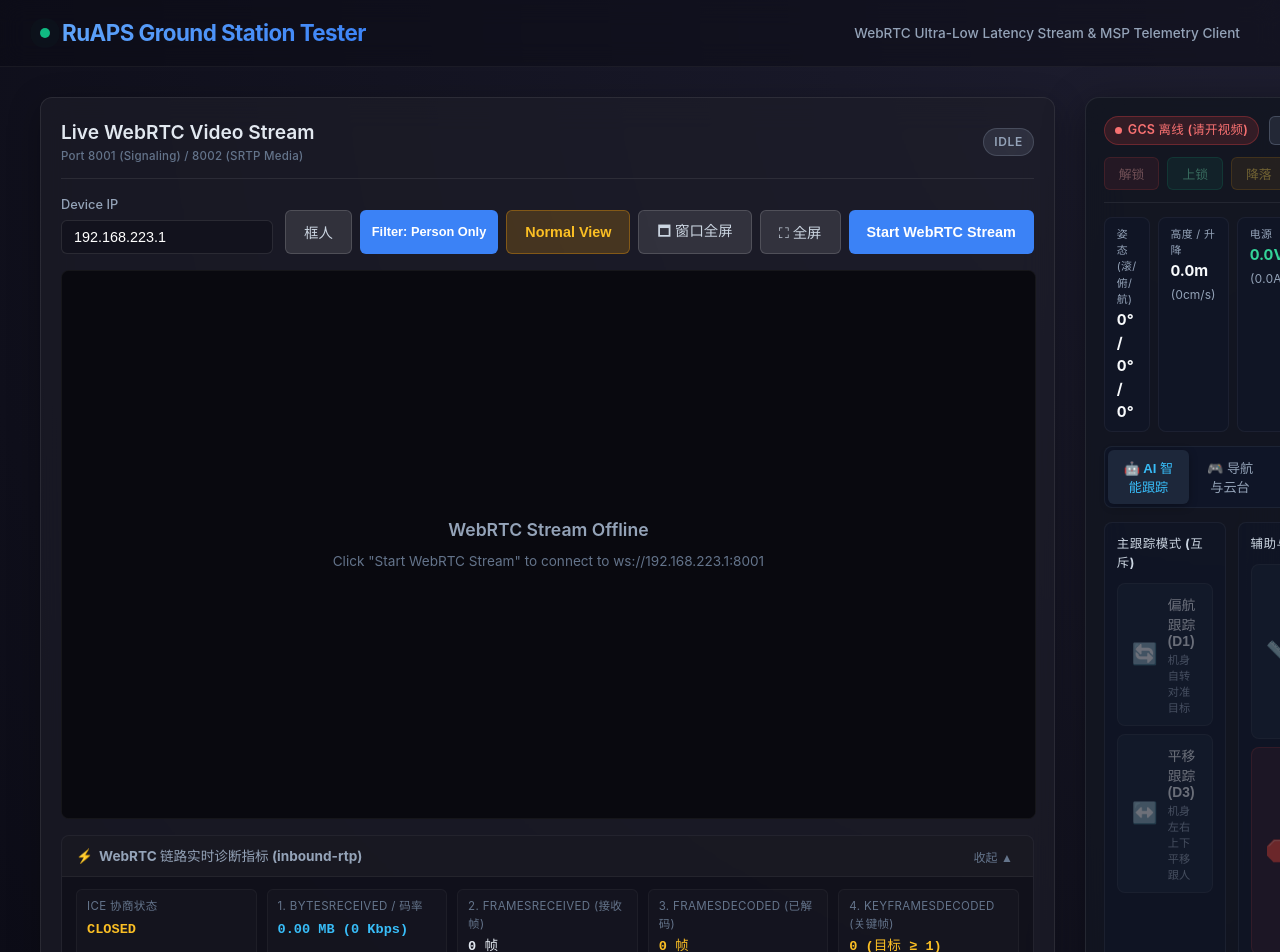
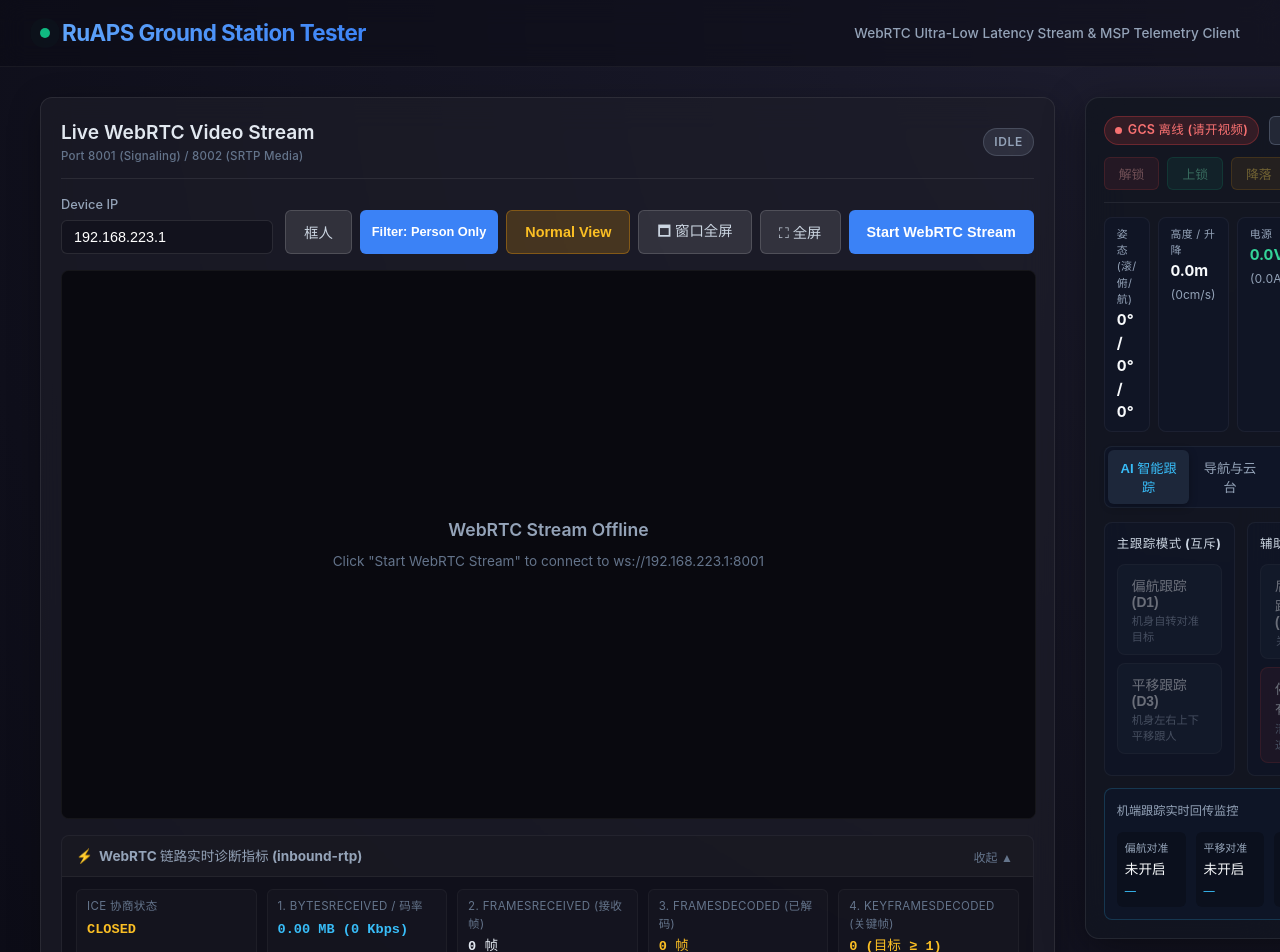
Before and after one commit to JTZY-org/RuGroundStation, a React (Vite) app: page / in a window 1280 px wide. Shown: the top 952 px of the page. Built offline with nearby package versions, Linux system fonts and the light colour scheme.

Commit message:
remove emoji

```diff
--- a/src/components/MspDashboard.jsx
+++ b/src/components/MspDashboard.jsx
@@ -444,7 +444,7 @@ export function MspDashboard({ onYoloBoxUpdate, streamConnected, rtspConnected,
             {isConnected ? 'GCS 链路正常' : 'GCS 离线 (请开视频)'}
           </div>
           <div className={`arm-status-pill ${telemetry.armed === 'ARMED' ? 'armed' : 'disarmed'}`}>
-            {telemetry.armed === 'ARMED' ? '⚠️ 已解锁' : '🛡️ 已上锁'}
+            {telemetry.armed === 'ARMED' ? '已解锁' : '已上锁'}
           </div>
         </div>
 
@@ -506,21 +506,21 @@ export function MspDashboard({ onYoloBoxUpdate, streamConnected, rtspConnected,
           className={`tab-btn ${activeTab === 'tracking' ? 'active' : ''}`}
           onClick={() => setActiveTab('tracking')}
         >
-          🤖 AI 智能跟踪 {anyTrackActive && <span className="tab-dot-active"></span>}
+          AI 智能跟踪 {anyTrackActive && <span className="tab-dot-active"></span>}
         </button>
         <button
           type="button"
           className={`tab-btn ${activeTab === 'flight' ? 'active' : ''}`}
           onClick={() => setActiveTab('flight')}
         >
-          🎮 导航与云台
+          导航与云台
         </button>
         <button
           type="button"
           className={`tab-btn ${activeTab === 'manual' ? 'active' : ''}`}
           onClick={() => setActiveTab('manual')}
         >
-          ⚙️ 调试与控制台
+          调试与控制台
         </button>
       </div>
 
@@ -538,7 +538,6 @@ export function MspDashboard({ onYoloBoxUpdate, streamConnected, rtspConnected,
                   onClick={() => toggleTrack('yaw')}
                   disabled={!isConnected}
                 >
-                  <span className="icon">🔄</span>
                   <div className="text-wrap">
                     <strong>偏航跟踪 (D1)</strong>
                     <small>机身自转对准目标</small>
@@ -551,7 +550,6 @@ export function MspDashboard({ onYoloBoxUpdate, streamConnected, rtspConnected,
                   onClick={() => toggleTrack('flight')}
                   disabled={!isConnected}
                 >
-                  <span className="icon">↔️</span>
                   <div className="text-wrap">
                     <strong>平移跟踪 (D3)</strong>
                     <small>机身左右上下平移跟人</small>
@@ -570,7 +568,6 @@ export function MspDashboard({ onYoloBoxUpdate, streamConnected, rtspConnected,
                   onClick={() => toggleTrack('range')}
                   disabled={!isConnected}
                 >
-                  <span className="icon">📏</span>
                   <div className="text-wrap">
                     <strong>后退/定距模式 (D4)</strong>
                     <small>{rangeHoldOn ? '已开启保持距离' : '关闭'}</small>
@@ -583,7 +580,6 @@ export function MspDashboard({ onYoloBoxUpdate, streamConnected, rtspConnected,
                   onClick={stopAllTracking}
                   disabled={!anyTrackActive}
                 >
-                  <span className="icon">🛑</span>
                   <div className="text-wrap">
                     <strong>停止所有跟踪</strong>
                     <small>清零跟踪速度指令</small>
@@ -608,7 +604,7 @@ export function MspDashboard({ onYoloBoxUpdate, streamConnected, rtspConnected,
                 <span className="val">
                   {!trackingOn ? '未开启'
                     : (trackJudge && trackClock - trackJudge.receivedAt < TRACK_JUDGE_STALE_MS)
-                      ? (trackJudge.turn > 0 ? '偏右 ➡️' : trackJudge.turn < 0 ? '偏左 ⬅️' : '已居中 🎯')
+                      ? (trackJudge.turn > 0 ? '偏右' : trackJudge.turn < 0 ? '偏左' : '居中')
                       : '等待回传…'}
                 </span>
                 <small className="sub-val">
@@ -738,7 +734,7 @@ export function MspDashboard({ onYoloBoxUpdate, streamConnected, rtspConnected,
                   className={`gimbal-chip laser-toggle ${laserOn ? 'laser-active' : ''}`}
                   onClick={() => sendGimbalPwm(gimbalPwm, !laserOn)}
                 >
-                  ⚡ 激光{laserOn ? '关' : '开'}
+                  激光{laserOn ? '关' : '开'}
                 </button>
               </div>
             </div>
```
